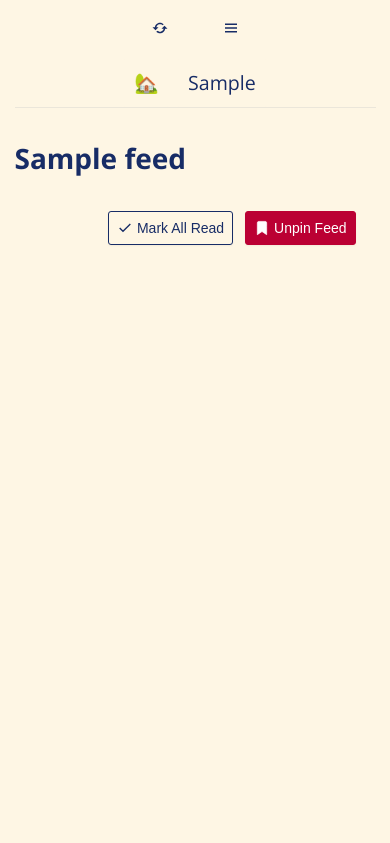
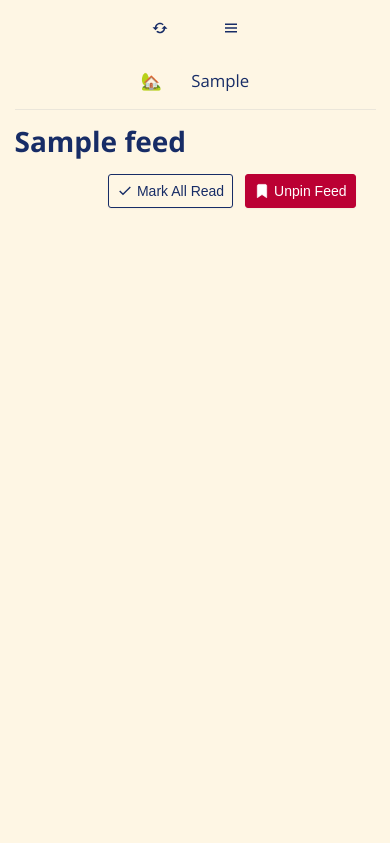
Before and after one commit to Josh-Tucker/dispatch, a Flask app: page /entries/1 in a window 390 px wide. Shown: the top 843 px of the page. Run offline with Flask 3, Linux system fonts and the light colour scheme; tables that the repository leaves empty hold one stand-in row (values such as "Sample post"); some libraries are stand-ins or nearby versions.

Commit message:
mobile stylings

```diff
--- a/dispatch/static/css/entry.css
+++ b/dispatch/static/css/entry.css
@@ -126,7 +126,6 @@
     margin-left: auto;
     margin-right: auto;
     border-radius: var(--border-radius-md);
-    box-shadow: 0 1px 3px rgba(0, 0, 0, 0.1);
 }
 
 .entry_content figcaption {
@@ -303,7 +302,7 @@
     }
 
     .entry_title {
-        font-size: var(--font-size-mobile-xxxl);
+        font-size: var(--font-size-mobile-xxl);
         line-height: 1.2;
     }
 
--- a/dispatch/static/css/newstyle.css
+++ b/dispatch/static/css/newstyle.css
@@ -41,10 +41,11 @@
 
     /* Font sizes for mobile (increased 20-40%) */
     --font-size-mobile-base: 14px;
+    --font-size-mobile-xs: 0.7rem;
     --font-size-mobile-small: 1rem;
     --font-size-mobile-medium: 1.3rem;
     --font-size-mobile-large: 1.6rem;
-    --font-size-mobile-xl: 1.4rem;
+    --font-size-mobile-xl: 1.2rem;
     --font-size-mobile-xxl: 1.4rem;
     --font-size-mobile-xxxl: 1.6rem;
     --font-size-mobile-button: 1rem;
@@ -185,7 +186,7 @@ html {
 @media (max-width: 768px) {
     .card-content {
         padding: var(--card-padding-mobile);
-        grid-template-columns: 1fr auto;
+        grid-template-columns: auto 2fr auto;
         grid-template-rows: auto auto;
         gap: var(--spacing-xs);
     }
@@ -265,6 +266,9 @@ html {
     align-items: center;
     gap: 0.5rem;
     flex: 1;
+    text-overflow: ellipsis;
+    white-space: nowrap;
+    overflow: hidden;
 }
 
 .card-feed-info .card-favicon {
@@ -316,7 +320,7 @@ html {
     }
 
     .card-time {
-        font-size: var(--font-size-mobile-small);
+        font-size: var(--font-size-mobile-xs);
         padding: 0.6rem;
         padding-right: 1.4rem;
     }
@@ -327,7 +331,7 @@ html {
     }
 
     .card-entry-preview {
-        font-size: var(--font-size-mobile-xs);
+        font-size: var(--font-size-mobile-small);
         text-align: left;
         margin-left: 0;
         margin-top: var(--spacing-xs);
@@ -341,7 +345,7 @@ html {
     }
 
     .card-feed-title {
-        font-size: var(--font-size-mobile-medium);
+        font-size: var(--font-size-mobile-small);
         margin-right: 20px;
         mask: linear-gradient(to right, black 0%, black 60%, transparent 100%);
         -webkit-mask: linear-gradient(
@@ -906,6 +910,21 @@ a.menu-button,
     .page-header {
         flex-direction: column;
         align-items: flex-start;
+        gap: 0px;
+    }
+
+    .entry-header-title {
+        display: grid;
+        grid-template-columns: auto 1fr;
+        align-items: center;
+        gap: var(--spacing-sm);
+        margin-bottom: 1rem;
+        max-width: 100%;
+    }
+
+    .entry-header-title h1 {
+        margin: 0;
+        overflow: hidden;
     }
 
     .page-actions {
@@ -986,6 +1005,7 @@ a.menu-button,
     flex-wrap: wrap;
     gap: var(--spacing-sm);
     grid-area: tags;
+    margin-bottom: 6px;
 }
 
 .tags-navigation-controls {
--- a/dispatch/templates/entries.html
+++ b/dispatch/templates/entries.html
@@ -1,16 +1,17 @@
 {% extends "base.html" %} {% block content %}
 <div class="page-header">
-    <h1>
-        {% if feed.favicon_data and 'tag:' not in feed.id|string %}
+    <div class="entry-header-title">
         <img
             src="{{ url_for('serve_favicon', feed_id=feed.id) }}"
             alt=""
             class="feed-favicon"
             onerror="this.style.display='none';"
         />
-        {% endif %} {{ feed.title }}
-    </h1>
-
+        <h1>
+            {% if feed.favicon_data and 'tag:' not in feed.id|string %} {% endif
+            %} {{ feed.title }}
+        </h1>
+    </div>
     <div class="page-actions">
         <button
             class="action-button mark-read-button"
```
Also changed, not shown: dispatch/templates/entry-card.html (+4 -6 lines), dispatch/templates/feed-list-partial.html (+1 -34 lines).
